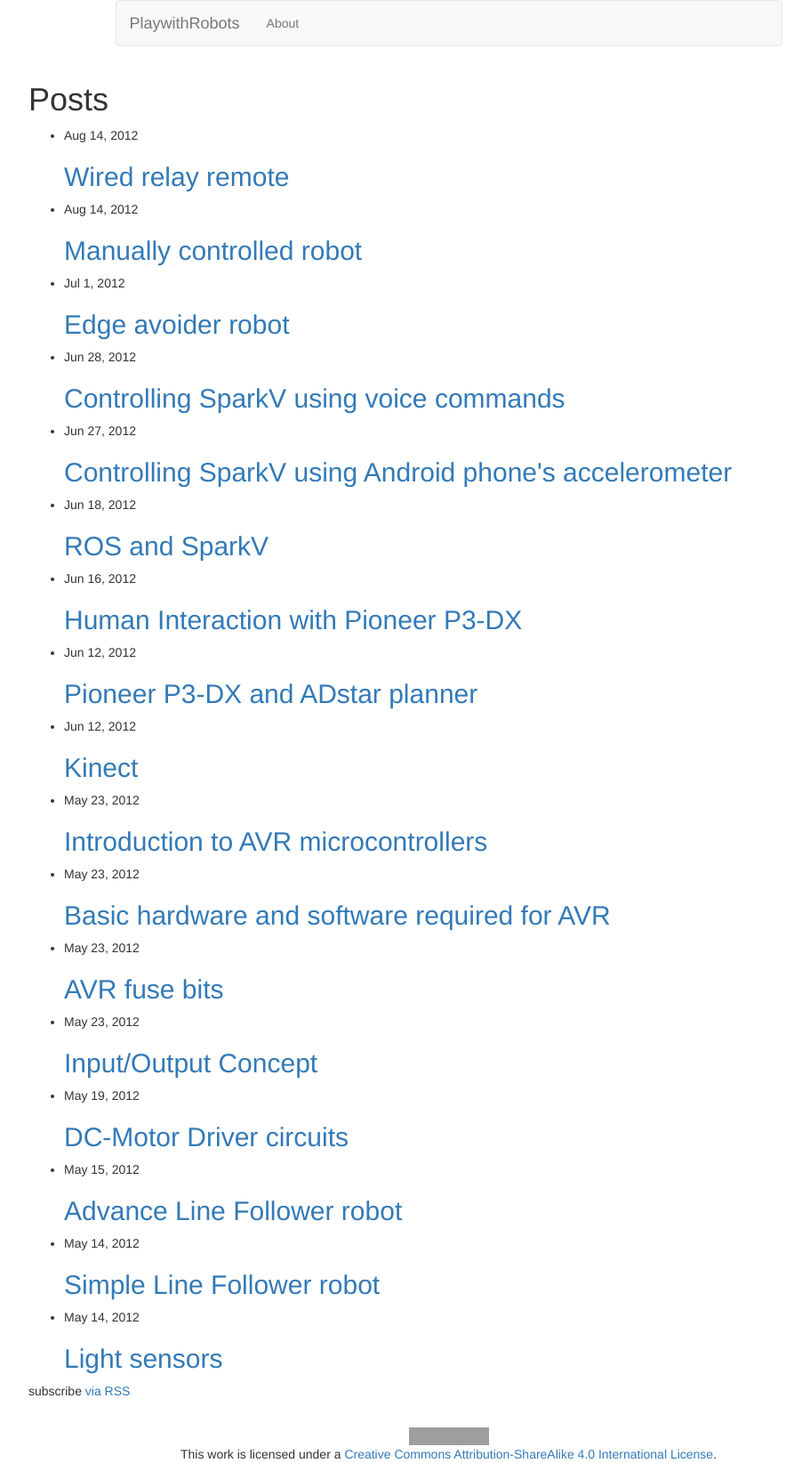
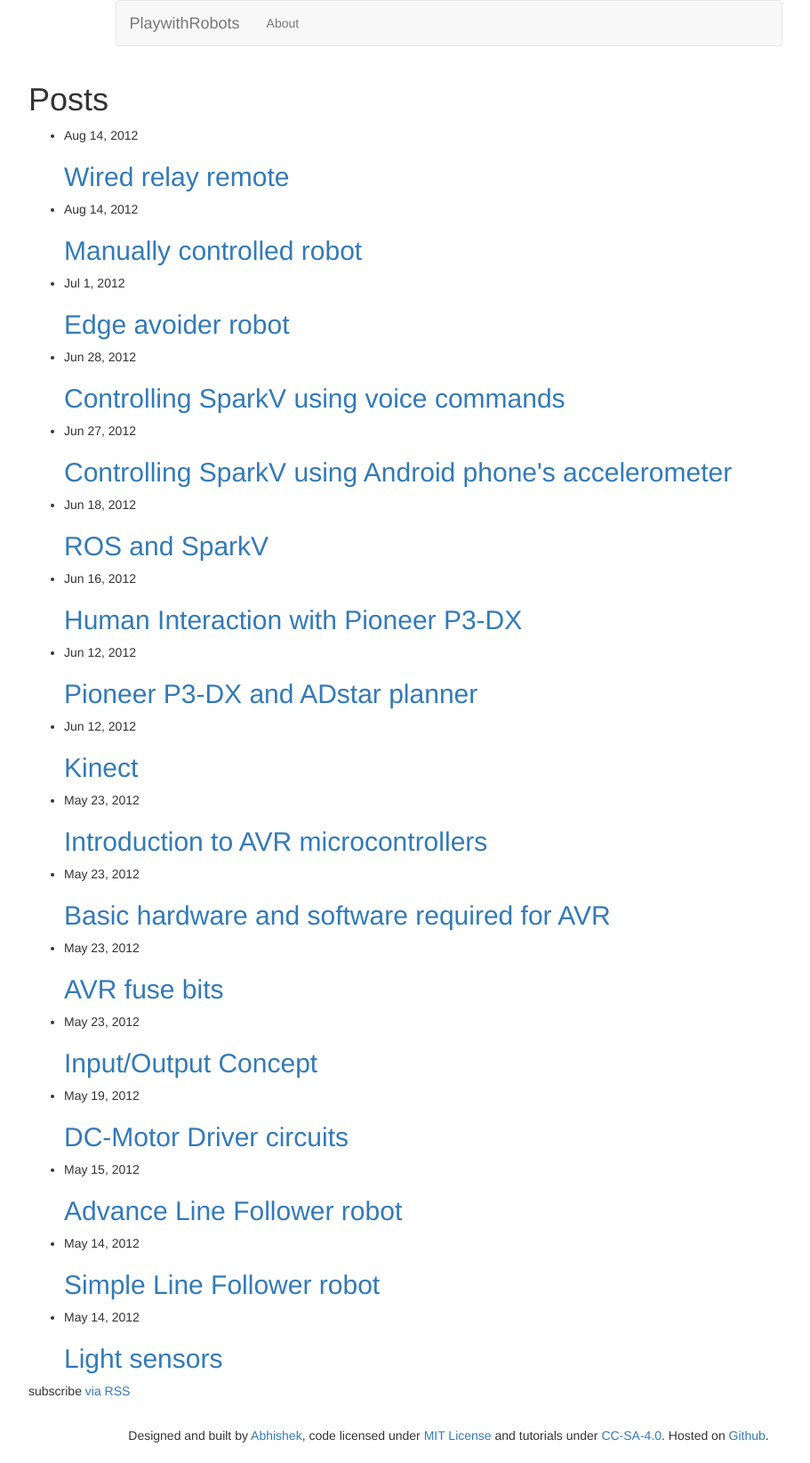
Before and after one commit to playwithrobots/playwithrobots.github.io, a Jekyll site: the page built from index.html, in a window 1280 px wide. Shown: the whole page at 89% size, without its empty margins (38-949 px from the left). Built offline with Jekyll 4.4.1, drawn with Linux system fonts in a browser that asks for light colours; Markdown is read by kramdown in place of the engine named in the settings; after the commit the page ends 1623 px from its top, so only the background shows below that; grey boxes are pictures that could not be loaded.

Commit message:
footer and readme updated

```diff
--- a/_includes/footer.html
+++ b/_includes/footer.html
@@ -1,5 +1,5 @@
 <div class="row top-buffer">
   <footer class="col-md-8 col-md-offset-1 text-center">
-    <a rel="license" href="http://creativecommons.org/licenses/by-sa/4.0/"><img alt="Creative Commons License" style="border-width:0" src="https://i.creativecommons.org/l/by-sa/4.0/88x31.png" /></a><br />This work is licensed under a <a rel="license" href="http://creativecommons.org/licenses/by-sa/4.0/">Creative Commons Attribution-ShareAlike 4.0 International License</a>.
+    Designed and built by <a href="http://abhishek.ind.in">Abhishek</a>, code licensed under <a href="http://opensource.org/licenses/MIT">MIT License</a> and tutorials under <a href="http://creativecommons.org/licenses/by-sa/4.0/">CC-SA-4.0</a>. Hosted on <a href="https://github.com/playwithrobots/playwithrobots.github.io">Github</a>.
   </footer>
 </div>
```
Also changed, not shown: README.md.
